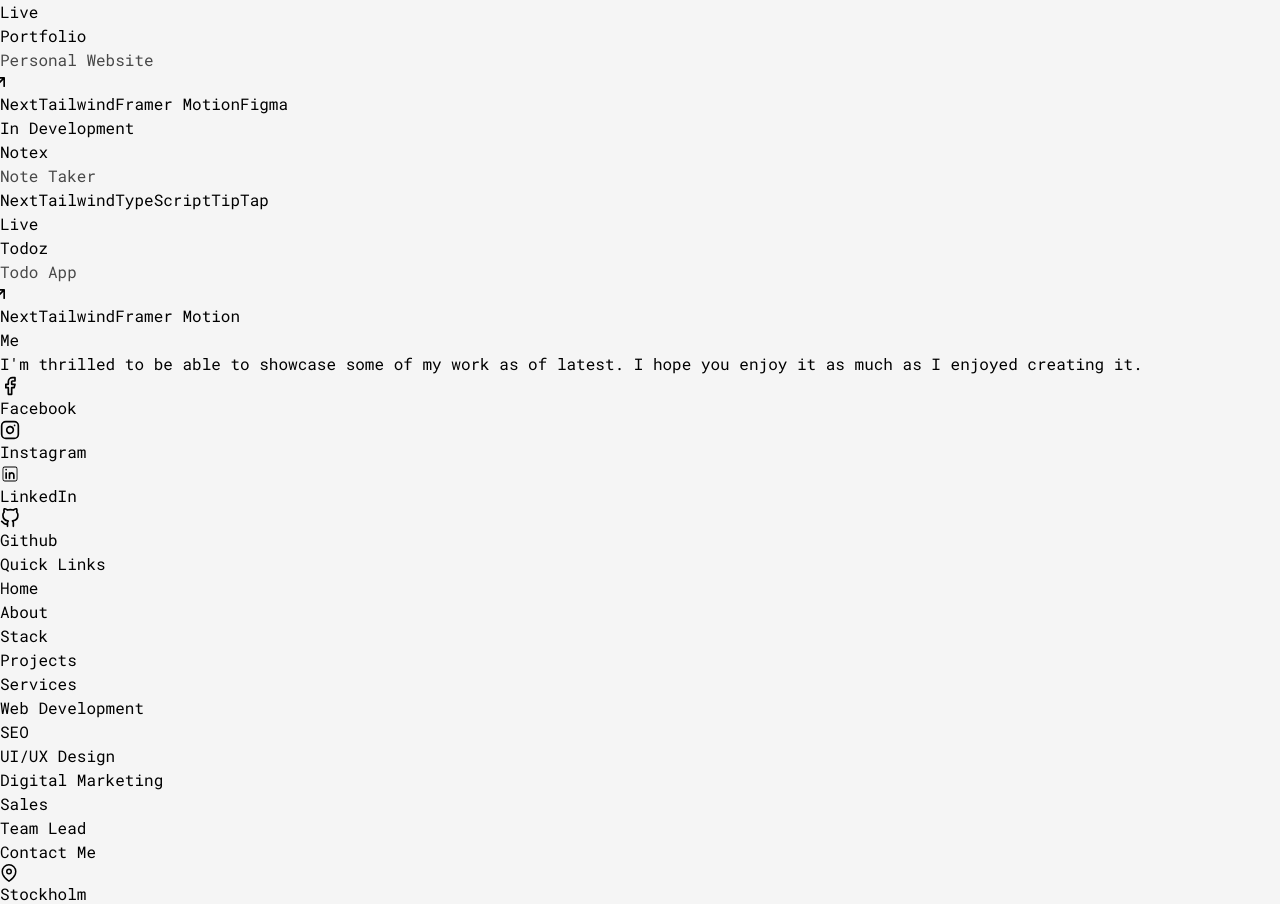
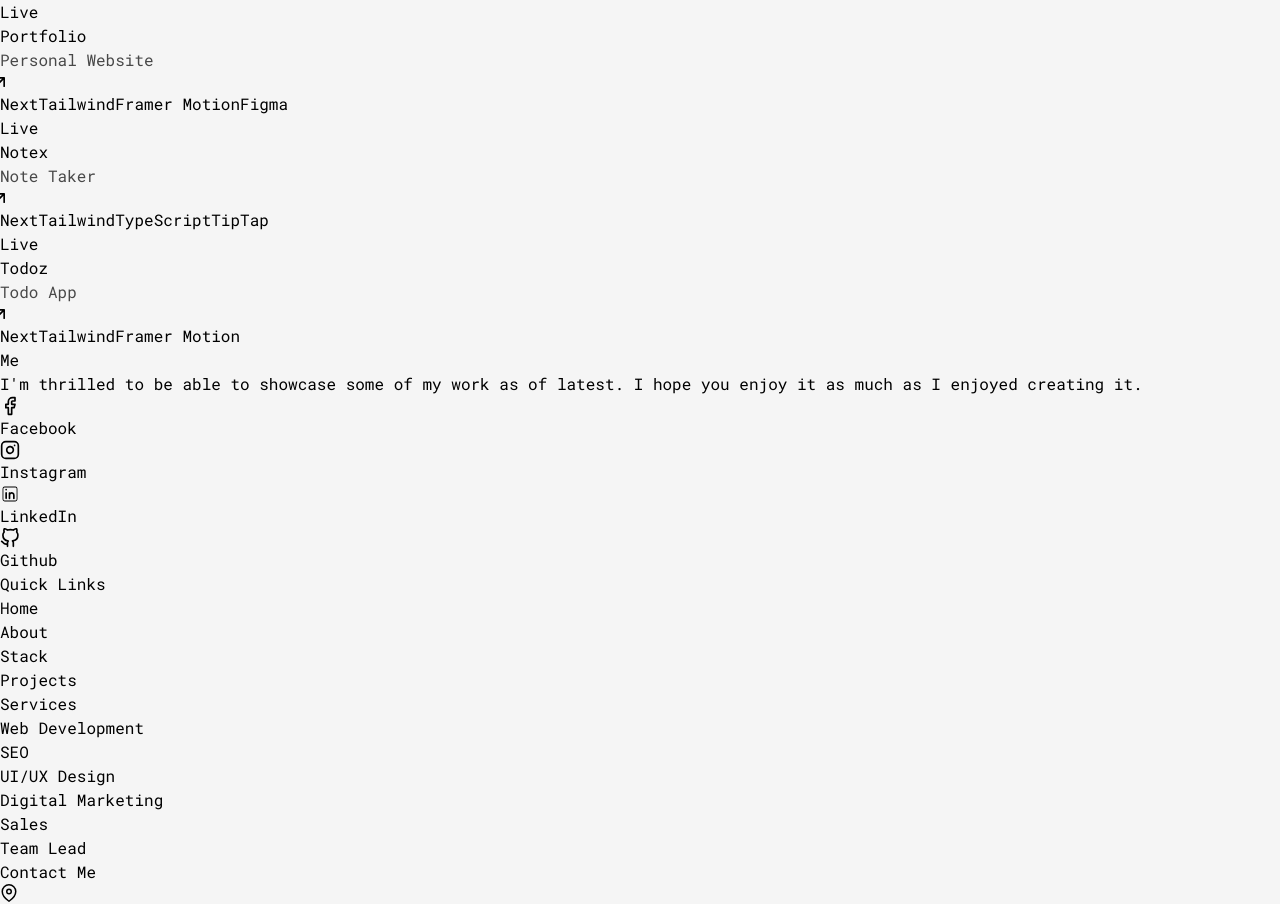
Before and after one commit to William0209/portfolio-2025, a Next.js app: page / in a window 1280 px wide. Shown: the part 904-1808 px from the top of the page. Built offline with nearby package versions, Linux system fonts and the light colour scheme.

Commit message:
Update Notex project status to Live and correct URL; make Notex clickable in project list

```diff
--- a/src/app/sections/projects.tsx
+++ b/src/app/sections/projects.tsx
@@ -29,9 +29,9 @@
     id: 3,
     title: "Notex",
     subtitle: "Note Taker",
-    status: "In Development",
+    status: "Live",
     tech: ["Next", "Tailwind", "TypeScript", "TipTap"],
-    url: "https://notex.example.com",
+    url: "https://notex-flax.vercel.app/",
     gradient: "from-white via-blue-300 to-blue-900",
     textColor: "text-white",
   },
@@ -134,7 +134,7 @@
           className="grid grid-cols-1 gap-6 sm:gap-8 md:grid-cols-2 lg:gap-10"
         >
           {projects.map((project) => {
-            const isClickable = project.id === 2 || project.id === 4; // Portfolio and Todoz are clickable
+            const isClickable = project.id === 2 || project.id === 3 || project.id === 4; // Portfolio, Notex and Todoz are clickable
 
             const cardContent = (
               <motion.div
```
